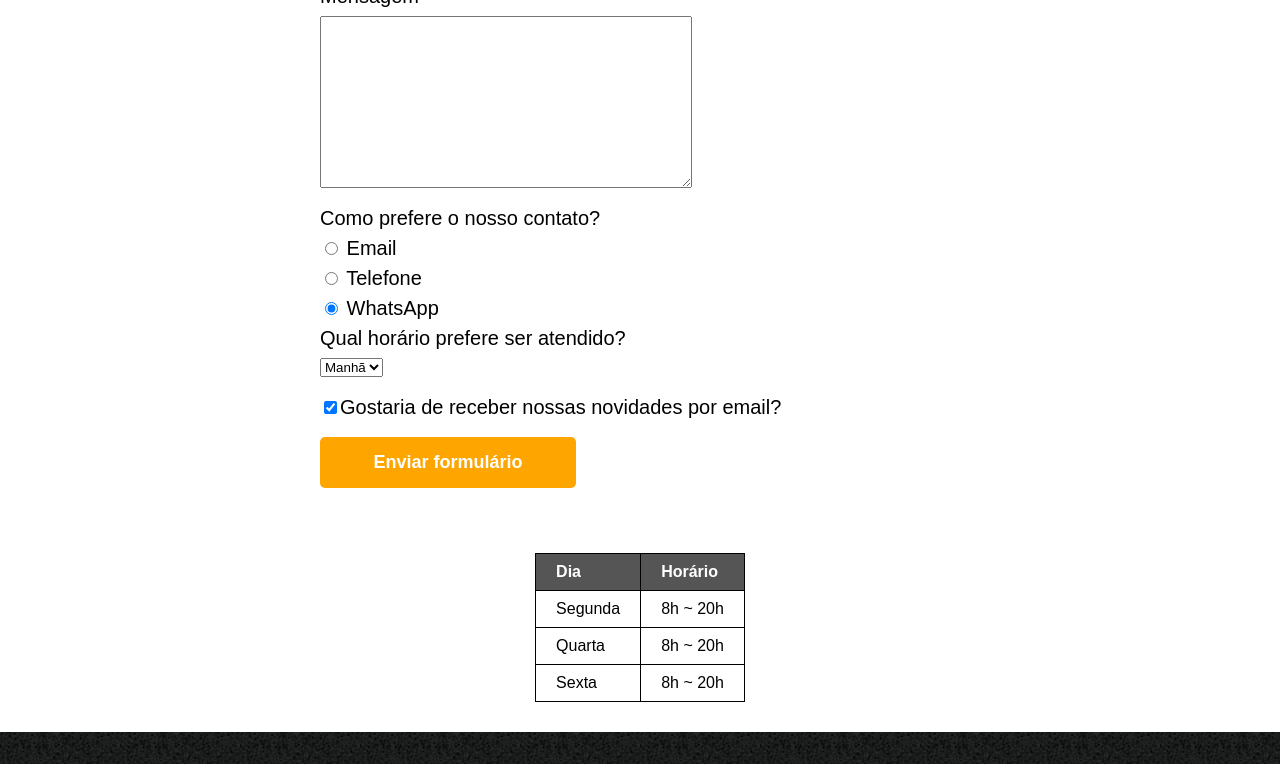
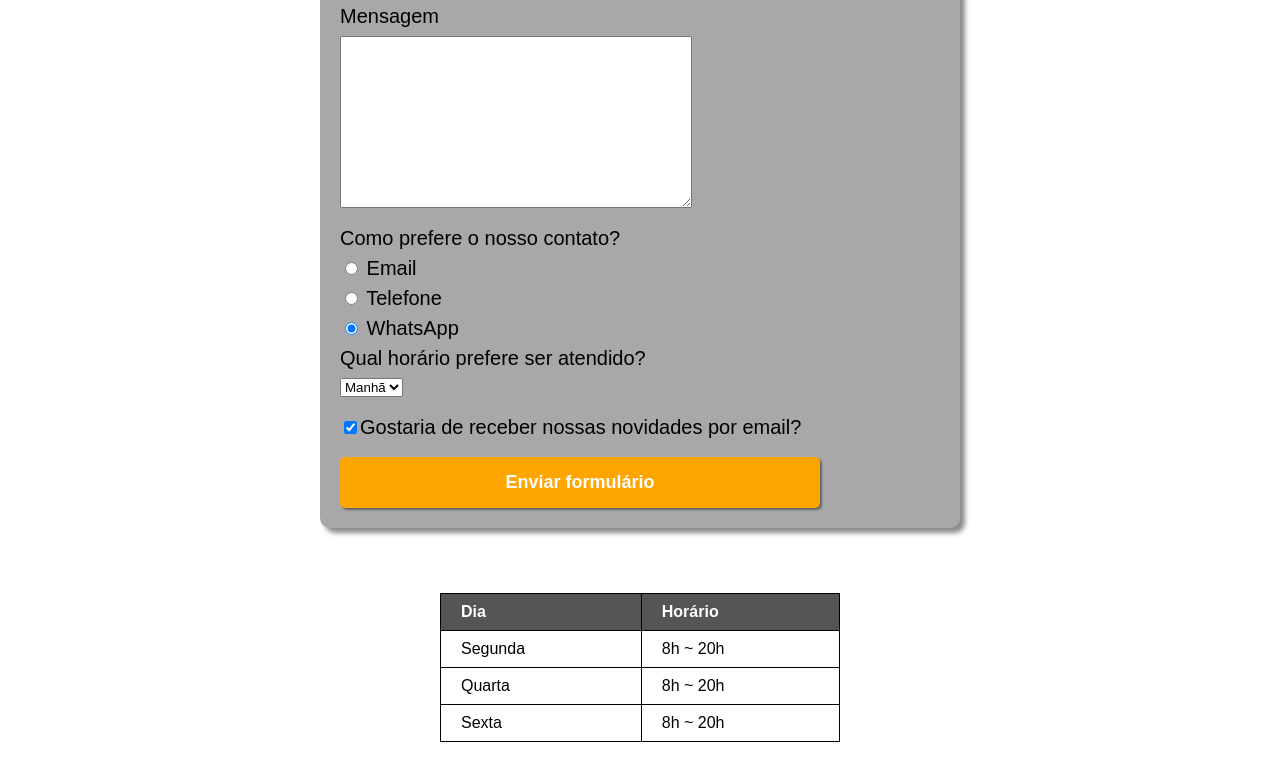
Before and after one commit to gildairmoreira/projeto-barbearia, a plain HTML site: page contato.html in a window 1280 px wide. Shown: the part 639-1403 px from the top of the page. Drawn offline with Linux system fonts and the light colour scheme.

Commit message:
ups do frmulario

```diff
--- a/estilos/style.css
+++ b/estilos/style.css
@@ -95,8 +95,11 @@ footer {
 }
 
 form {
+	background-color: #00000057;
+	box-shadow: 5px 5px 5px rgba(0, 0, 0, 0.459);
+	border-radius: 10px;
 	margin: 65px 25%;
-
+	padding: 20px;
 }
 
 form label, form legend {
@@ -117,16 +120,17 @@ form label, form legend {
 }
 
 .enviar {
-	width:40%;
-	padding: 15px 0;
+	box-shadow: 2px 2px 2px rgba(0, 0, 0, 0.404);
 	background: orange;
+	border: none;
+	border-radius: 5px;
 	color: white;
+	cursor: pointer;
 	font-weight: bold;
 	font-size: 18px;
-	border: none;
-	border-radius: 5px;
+	padding: 15px 0;
 	transition: 1s all;
-	cursor: pointer;
+	width:80%;
 }
 
 .enviar:hover {
@@ -137,6 +141,7 @@ form label, form legend {
 table {
 	margin: auto;
 	margin-bottom: 30px;
+	width: 400px;
 }
 
 thead td{
```
